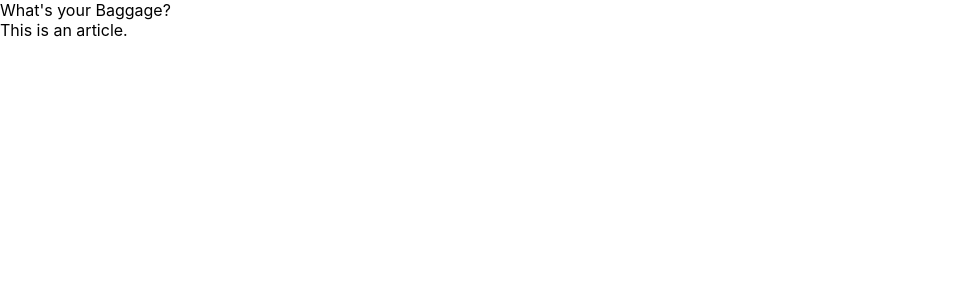
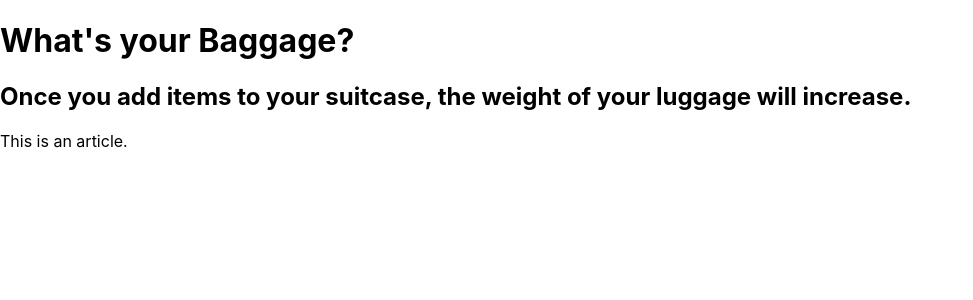
Before and after one commit to dlinhardt15/baggage, a React (Create React App) app: page / in a window 1280 px wide. Shown: the top 300 px of the page, without its empty margins (0-973 px from the left). Built offline with nearby package versions, Linux system fonts and the light colour scheme; data requests are answered from the project's data file.

Commit message:
fetched articles

```diff
--- a/src/App.js
+++ b/src/App.js
@@ -1,13 +1,14 @@
 import './App.css';
-import Article from "./Article";
+import ArticlePage from "./ArticlePage";
 
 function App() {
   return (
     <div className="App">
-      <header className="App-header">
+      <h1 className="App-header">
         What's your Baggage?
-      </header>
-      <Article />
+      </h1>
+      <h2>Once you add items to your suitcase, the weight of your luggage will increase.</h2>
+      <ArticlePage />
     </div>
   );
 }
--- a/src/Article.js
+++ /dev/null
@@ -1,7 +0,0 @@
-export default function Article () {
-    return (
-        <div>
-            This is an article.
-        </div>
-    )
-}
--- /dev/null
+++ b/src/ArticlePage.js
@@ -0,0 +1,19 @@
+import {useEffect, useState} from "react";
+
+export default function ArticlePage () {
+    const [articles, setArticles] = useState([])
+
+    useEffect(() => {
+        fetch("http://localhost:3001/items")
+        .then(response => response.json())
+        .then(data => setArticles(data))
+    }, [])
+
+    console.log(articles)
+
+    return (
+        <div>
+            This is an article.
+        </div>
+    )
+}
```
